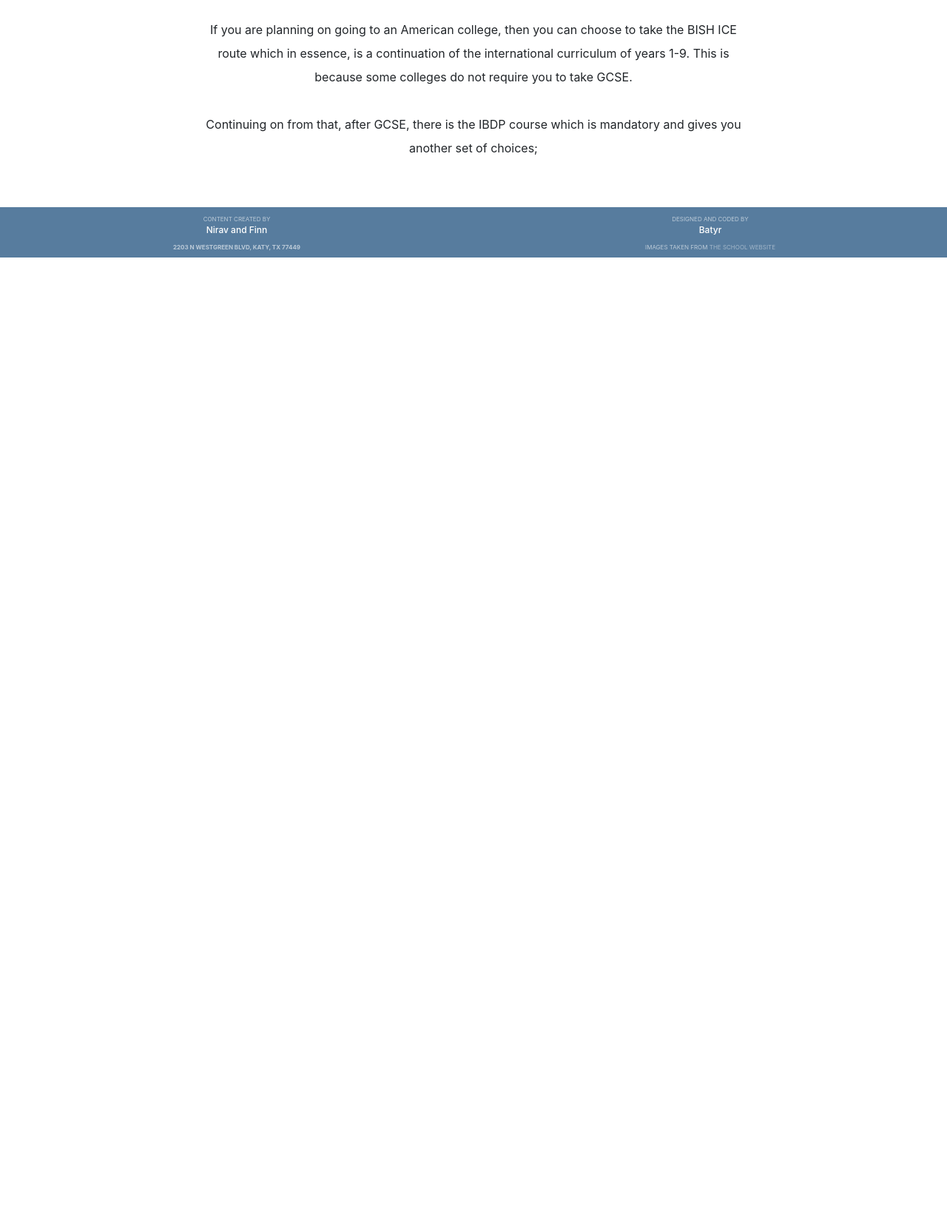
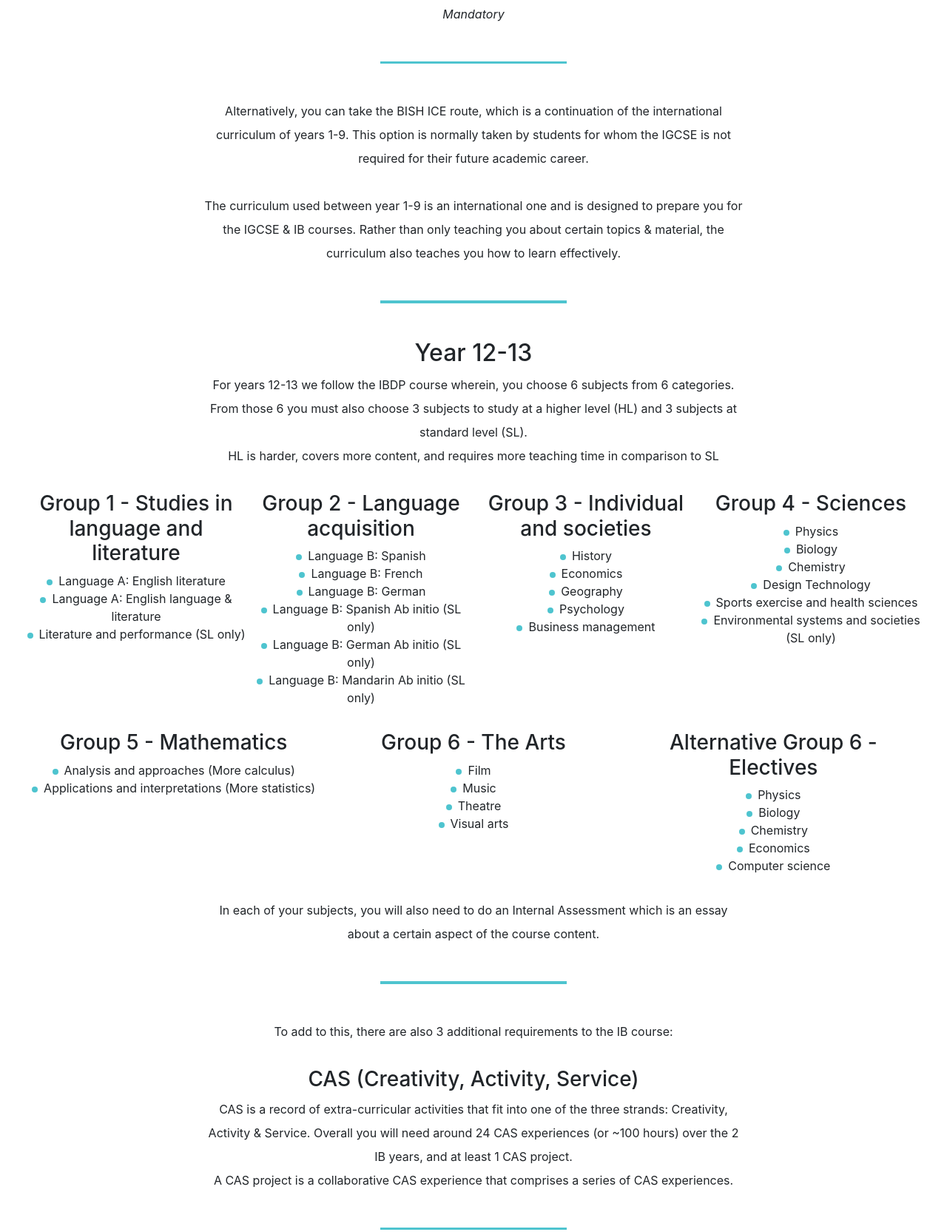
Before and after one commit to batyr0601/WebsiteForNewStudents, a plain HTML site: page content/English/Curriculum.html in a window 1280 px wide. Shown: the part 871-2536 px from the top of the page at 74% size. Before the commit the page ends 1219 px from the top, so only its background shows below. Drawn offline with nearby package versions, Linux system fonts and the light colour scheme.

Commit message:
First Edits

```diff
--- a/content/English/Curriculum.html
+++ b/content/English/Curriculum.html
@@ -186,9 +186,11 @@
     </div>
   </section>
   <section class="content">
-    <p>The curriculum we use is an international one and is designed to prepare you for both UK and US colleges. For years 1-9 we use an international curriculum that is designed not to teach you, but to make you learn about different topics. From year 10 onwards, we follow the IGCSE course wherein, you can chose 6 subjects from 6 categories;
+    <p>The curriculum used between year 1-9 is an international one and is designed to prepare you for the IGCSE & IB courses. Rather than only teaching you about certain topics & material, the curriculum also teaches you how to learn effectively.</p>
+    <hr>
+    <h2>Year 10-11</h2>
+    <p>        For years 10-11 we follow the iGCSE course: You choose 4 subjects from 4 categories & English + Math.
     </p>
-    <hr>
     <div class="grid">
         <ul>
             <h3>Humanities</h3>
@@ -214,15 +216,98 @@
         </ul>
         <ul>
             <h3>Science</h3>
-            <li>Triple science (Teaches supplement (Harder) and gives 3 GCSE's (Chemistry, Biology, Physics))</li>
-            <li>Double science (Teaches core (Easier) and gives 2 GCSE's (Top 2 highest scoring sciences))</li>
+            <li>Triple science - Teaches harder content & awards 3 GCSE's (Chemistry, Biology, Physics)</li>
+            <li> - Double science - Teaches easier content & awards 2 GCSE's (Top 2 highest scoring sciences)</li>
         </ul>
     </div>
     <h3 id="mandatory">Mathematics & English</h3>
     <p><i>Mandatory</i></p>
     <hr>
-    <p>If you are planning on going to an American college, then you can choose to take the BISH ICE route which in essence, is a continuation of the international curriculum of years 1-9. This is because some colleges do not require you to take GCSE. </p>
-    <p>Continuing on from that, after GCSE, there is the IBDP course which is mandatory and gives you another set of choices;</p>
+    <p>Alternatively, you can take the BISH ICE route, which is a continuation of the international curriculum of years 1-9. This option is normally taken by students for whom the IGCSE is not required for their future academic career.
+    </p>
+    <p>The curriculum used between year 1-9 is an international one and is designed to prepare you for the IGCSE & IB courses. Rather than only teaching you about certain topics & material, the curriculum also teaches you how to learn effectively.</p>
+    <hr>
+    <h2>Year 12-13</h2>
+    <p> For years 12-13 we follow the IBDP course wherein, you choose 6 subjects from 6 categories.<br>From those 6 you must also choose 3 subjects to study at a higher level (HL) and 3 subjects at standard level (SL).<br>HL is harder, covers more content, and requires more teaching time in comparison to SL
+</p>
+    <div class="grid">
+        <ul>
+            <h3>Group 1 - Studies in language and literature</h3>
+            <li>Language A: English literature</li>
+            <li>Language A: English language & literature</li>
+            <li>Literature and performance (SL only)</li>
+        </ul>
+        <ul>
+            <h3>Group 2 - Language acquisition</h3>
+            <li>Language B: Spanish</li>
+            <li>Language B: French</li>
+            <li>Language B: German</li>
+            <li>Language B: Spanish Ab initio (SL only)</li>
+            <li>Language B: German Ab initio (SL only)</li>
+            <li>Language B: Mandarin Ab initio (SL only)</li>
+        </ul>
+        <ul>
+            <h3>Group 3 - Individual and societies</h3>
+            <li>History</li>
+            <li>Economics</li>
+            <li>Geography</li>
+            <li>Psychology</li>
+            <li>Business management</li>
+        </ul>
+        <ul>
+            <h3>Group 4 - Sciences</h3>
+            <li>Physics</li>
+            <li>Biology</li>
+            <li>Chemistry</li>
+            <li>Design Technology</li>
+            <li>Sports exercise and health sciences</li>
+            <li>Environmental systems and societies (SL only)</li>
+        </ul>
+        <ul>
+          <h3>Group 5 - Mathematics</h3>
+          <li>Analysis and approaches (More calculus)</li>
+          <li>Applications and interpretations (More statistics)</li>
+        </ul>
+        <ul>
+          <h3>Group 6 - The Arts</h3>
+          <li>Film</li>
+          <li>Music</li>
+          <li>Theatre</li>
+          <li>Visual arts</li>
+        </ul>
+        <ul>
+          <h3>Alternative Group 6 - Electives</h3>
+          <li>Physics</li>
+          <li>Biology</li>
+          <li>Chemistry</li>
+          <li>Economics</li>
+          <li>Computer science</li>
+        </ul>
+
+    </div>
+    <p>In each of your subjects, you will also need to do an Internal Assessment which is an essay about a certain aspect of the course content.
+    </p>
+    <hr>
+    <p>To add to this, there are also 3 additional requirements to the IB course:</p>
+    <h3>CAS (Creativity, Activity, Service)
+    </h3>
+    <p>CAS is a record of extra-curricular activities that fit into one of the three strands: Creativity, Activity & Service. Overall you will need around 24 CAS experiences (or ~100 hours) over the 2 IB years, and at least 1 CAS project. <br>                 A CAS project is a collaborative CAS experience that comprises a series of CAS experiences.
+    </p>
+    <hr>
+    <ul>
+      <p style = "margin:0">                There are set requirements that must be met for something to be considered a CAS experience or project:
+      </p>
+      <li>Must be supervised/ verified by a non-parental adult</li>
+      <li>Must be something you would not do normally (Getting a driver's license)</li>
+      <li>You must not profit financially from the experience (Start a small business)</li>
+    </ul>
+    <hr>
+    <h3>TOK (Theory of knowledge)</h3>
+    <p>                TOK is an extra lesson that teaches epistemological philosophy which is a branch of philosophy that teaches you about knowledge itself and how you can gain and transfer it.
+    </p>
+    <hr>
+    <h3>EE (Extended Essay)</h3>
+    <p>The extended essay is a research paper that you must write across your 2 IB years, in a specific subject of your choice. It can be about anything that you want but should pursue topics outside of your IB course.</p>
   </section>
   <footer>
     <div>
```
